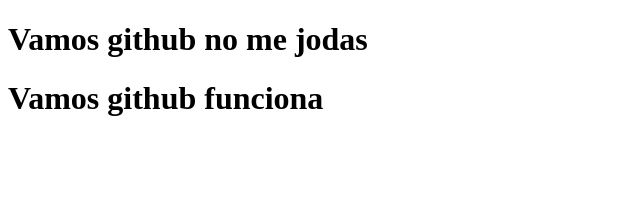
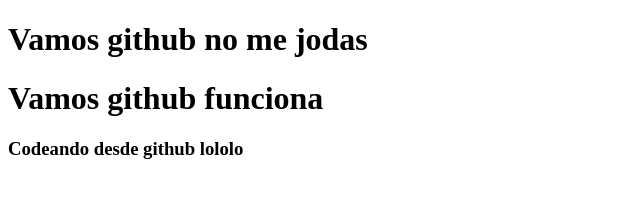
Before and after one commit to Saltimbanky13/segundointento, a plain HTML site: page index.html in a window 1280 px wide. Shown: the whole page, without its empty margins (0-640 px from the left). Drawn offline with Linux system fonts and the light colour scheme.

Commit message:
Update index.html

```diff
--- a/index.html
+++ b/index.html
@@ -10,6 +10,7 @@
 <body>
     <h1>Vamos github no me jodas</h1>
     <h1>Vamos github funciona</h1>
+    <h3>Codeando desde github lololo </h3>
 </body>
 
 </html>
```
